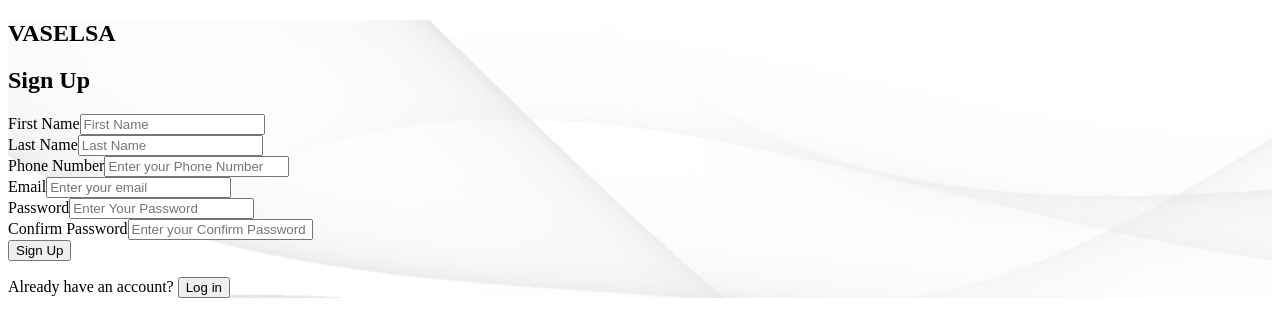
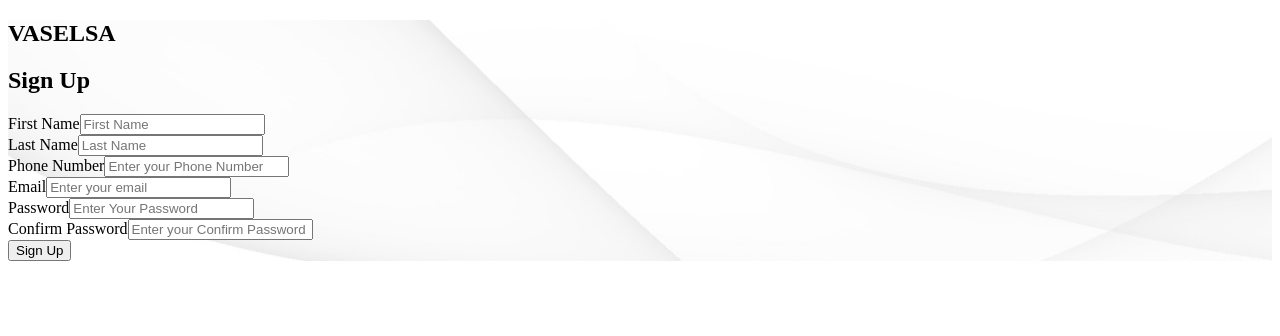
Before and after one commit to warrenrod7/vaselsa, a Next.js app: page /signup in a window 1280 px wide. Shown: the top 336 px of the page. Built offline with nearby package versions, Linux system fonts and the light colour scheme.

Commit message:
fixed signup

```diff
--- a/app/(login&signup)/signup/page.tsx
+++ b/app/(login&signup)/signup/page.tsx
@@ -3,7 +3,6 @@
 import { useState } from "react";
 import { useRouter } from "next/navigation";
 import { supabase } from "@/utils/supabase/client";
-
 
 export default function SignupPage() {
   const [firstName, setFirstName] = useState("");
@@ -59,9 +58,9 @@ export default function SignupPage() {
           data: {
             first_name: firstName,
             last_name: lastName,
-            phone: phone
-          }
-        }
+            phone: phone,
+          },
+        },
       });
 
       if (error) {
@@ -76,14 +75,14 @@ export default function SignupPage() {
               first_name: firstName,
               last_name: lastName,
               email: email.trim(),
-              phone: phone
-            }
+              phone: phone,
+            },
           ]);
         }
         setSuccess("Signup successful! Redirecting...");
         setTimeout(() => router.push("/login"), 2000);
       }
-    } catch  {
+    } catch {
       setError("Something went wrong. Please try again.");
     } finally {
       setLoading(false);
@@ -95,21 +94,26 @@ export default function SignupPage() {
       className="relative flex min-h-screen items-center justify-center bg-cover bg-center flex-col space-y-6 px-4"
       style={{ backgroundImage: "url('/loginbg.jpg')" }}
     >
-    <div className="flex flex-col items-center justify-center min-h-screen  p-8">
-      <div className="flex justify-center mb-8">
-        <h2 className="font-bold text-6xl">VASELSA</h2>
+      <div className="flex flex-col items-center justify-center min-h-screen w-full p-4 sm:p-6">
+        <div className="flex justify-center mb-6">
+          <h2 className="font-bold text-4xl sm:text-6xl">VASELSA</h2>
         </div>
 
-      <h2 className="text-3xl font-bold mb-6 flex justify-center ">Sign Up</h2>
+        <h2 className="text-2xl sm:text-3xl font-bold mb-4 sm:mb-6 flex justify-center">
+          Sign Up
+        </h2>
 
         {error && <p className="text-red-500 text-center">{error}</p>}
         {success && <p className="text-green-500 text-center">{success}</p>}
 
-      <form onSubmit={handleSignup} className="space-y-4 w-full max-w-md">
+        <form onSubmit={handleSignup} className="space-y-4 w-full max-w-md sm:max-w-lg">
           {/* First & Last Name */}
-        <div className="flex gap-4">
-          <div className="flex flex-col w-1/2">
-            <label htmlFor="firstName" className="text-sm font-medium text-gray-700 mb-1">
+          <div className="flex flex-wrap gap-4">
+            <div className="flex flex-col w-full sm:w-1/2">
+              <label
+                htmlFor="firstName"
+                className="text-sm font-medium text-gray-700 mb-1"
+              >
                 First Name
               </label>
               <input
@@ -122,8 +126,11 @@ export default function SignupPage() {
                 required
               />
             </div>
-          <div className="flex flex-col w-1/2">
-            <label htmlFor="lastName" className="text-sm font-medium text-gray-700 mb-1">
+            <div className="flex flex-col w-full sm:w-1/2">
+              <label
+                htmlFor="lastName"
+                className="text-sm font-medium text-gray-700 mb-1"
+              >
                 Last Name
               </label>
               <input
@@ -207,23 +214,11 @@ export default function SignupPage() {
           {/* Signup Button */}
           <button
             type="submit"
-          className="bg-gray-700 text-white px-4 py-2 rounded-md w-full hover:bg-gray-400  disabled:opacity-50"
+            className="bg-gray-700 text-white px-4 py-2 rounded-md w-full hover:bg-gray-400 disabled:opacity-50"
             disabled={loading}
           >
             {loading ? "Signing up..." : "Sign Up"}
           </button>
-
-        {/* Redirect to Login */}
-        <p className="text-center text-gray-600">
-          Already have an account?{" "}
-          <button
-            type="button"
-            className="text-gray-600 hover:underline"
-            onClick={() => router.push("/login")}
-          >
-            Log in
-          </button>
-        </p>
         </form>
       </div>
     </div>
```
Lines whose indentation alone changed are shown as unchanged.
